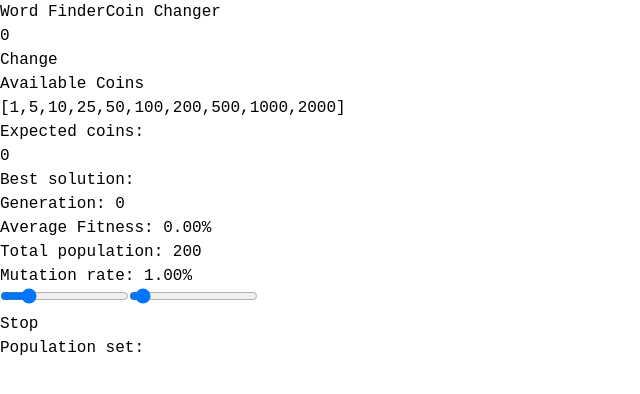
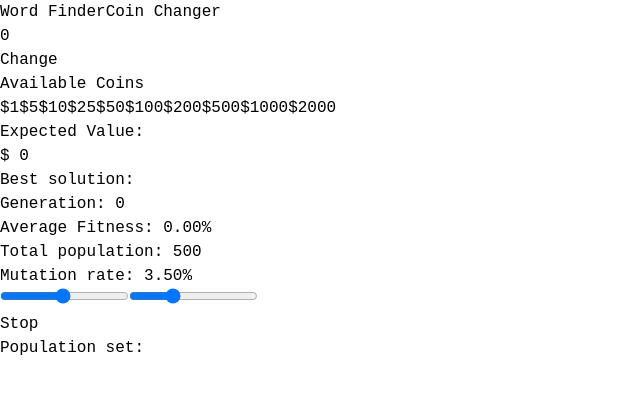
Before and after one commit to ArielFJ/GeneticAlgorithms, a React (Vite) app: page /coin-changer in a window 1280 px wide. Shown: the top 394 px of the page, without its empty margins (0-640 px from the left). Built offline with nearby package versions, Linux system fonts and the light colour scheme; a web font is replaced by a local one.

Commit message:
feat: :sparkles: Build Coin Change UI, set default optimized parameters

```diff
--- a/src/context/CoinChangerGAContext.tsx
+++ b/src/context/CoinChangerGAContext.tsx
@@ -33,10 +33,10 @@ const ga: CoinChangerGeneticAlgorithm = new CoinChangerGeneticAlgorithm();
 const CoinChangerGAProvider = ({ children }: { children: React.ReactNode }) => {
   const [expectedCoinSum, setExpectedCoinSum] = useState<number>(0);
   const [bestSolution, setBestSolution] = useState<number[]>([]);
-  const [maxPopulation, setMaxPopulation] = useState<number>(200);
+  const [maxPopulation, setMaxPopulation] = useState<number>(500);
   const [generations, setGenerations] = useState<number>(0);
   const [winnerIndex, setWinnerIndex] = useState<number>(0);
-  const [mutationRate, setMutationRate] = useState<number>(0.01);
+  const [mutationRate, setMutationRate] = useState<number>(0.035);
   const [bestIndex, setBestIndex] = useState<number>(-1);
   const [finished, setFinished] = useState<boolean>(false);
   const [stopped, setStopped] = useState<boolean>(false);
--- a/src/context/WordFinderGAContext.tsx
+++ b/src/context/WordFinderGAContext.tsx
@@ -43,10 +43,10 @@ const WordFinderGAProvider = ({ children }: { children: React.ReactNode }) => {
   const [fitness, setFitness] = useState<number[]>([]);
   const [averageFitness, setAverageFitness] = useState<number>(0);
 
-  const onNewGeneration = (params: GAParameters) => {
+  const onNewGeneration = (params: GAParameters<string[]>) => {
     setPopulation(params.population);
     setFitness(params.fitness);
-    setBestPhrase(params.bestPhrase);
+    setBestPhrase(params.bestSolution.join(""));
     setGenerations(params.generations);
     setBestIndex(params.bestIndex);
     setAverageFitness(params.avgFitness);
--- a/src/services/WordFinderGA.ts
+++ b/src/services/WordFinderGA.ts
@@ -71,7 +71,7 @@ export class WordFinderGeneticAlgorithm {
     expectedPhrase: string;
     maxPopulation: number;
     mutationRate: number;
-    onNewGen?: (p: GAParameters) => void;
+    onNewGen?: (p: GAParameters<string[]>) => void;
     waitTime?: number;
   }) {
     this.expectedPhrase = expectedPhrase;
@@ -99,7 +99,7 @@ export class WordFinderGeneticAlgorithm {
       onNewGen({
         population: this.population,
         fitness: this.fitness,
-        bestPhrase: this.bestPhrase,
+        bestSolution: this.bestPhrase.split(""),
         generations: this.generations,
         bestIndex: this.bestIndex,
         avgFitness: this.avgFitness,
--- a/src/views/CoinChanger/index.tsx
+++ b/src/views/CoinChanger/index.tsx
@@ -32,16 +32,39 @@ function CoinChanger(): JSX.Element {
         <div className="grid grid-cols-2 h-full mt-2 p-2">
           <div>
             <h4 className="text-xl font-semibold">Available Coins</h4>
-            <p>{JSON.stringify(COIN_SET)}</p>
+            <p>
+              {COIN_SET.map((coin, index) => (
+                <span
+                  key={index}
+                  className="border-b-2 border-b-green-500 mr-4"
+                >
+                  ${coin}
+                </span>
+              ))}
+            </p>
 
-            <h4 className="text-xl font-semibold mt-10">Expected coins:</h4>
-            <p>{expectedCoinSum}</p>
+            <h4 className="text-xl font-semibold mt-10">Expected Value:</h4>
+            <p>$ {expectedCoinSum}</p>
 
             <h4 className="text-xl font-semibold mt-10">
               Best solution:{" "}
               {bestIndex > -1 ? `(at position ${bestIndex})` : ""}
             </h4>
-            <p>{bestSolution.join(",")}</p>
+            {finished && COIN_SET.map((coin, index) =>
+              bestSolution[index] > 0 ? (
+                <p key={index}>
+                  <span className="border-b-2 border-b-red-400">
+                    # {bestSolution[index]}
+                  </span>{" "}
+                  coin(s) of{" "}
+                  <span className="border-b-2 border-b-green-500 mr-2">
+                    ${coin}
+                  </span>
+                </p>
+              ) : (
+                <></>
+              )
+            )}
 
             <GeneticAlgorithmFields contextFunc={useCoinChangerGAContext} />
 
```
